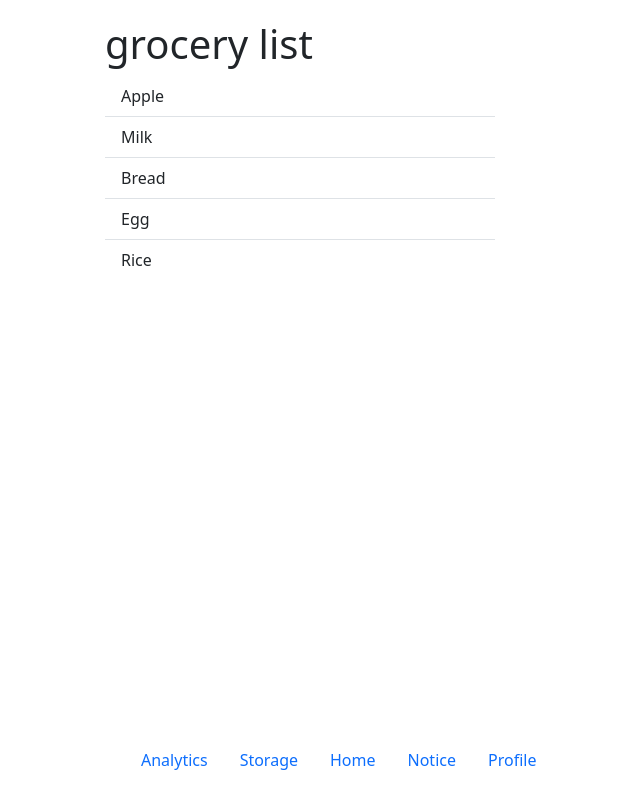
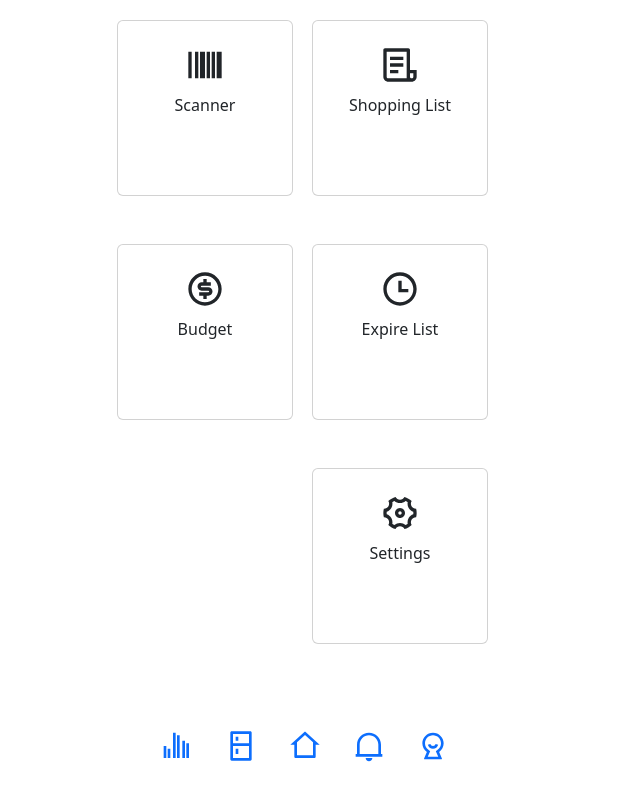
Before and after one commit to irene001019/Comp4020-project-Grocery-Assistant-, a React (Create React App) app in the folder comp4020-project/: page / in a window 1280 px wide. Shown: the whole page, without its empty margins (340-980 px from the left). Built offline with nearby package versions, Linux system fonts and the light colour scheme.

Commit message:
home page done

```diff
--- a/comp4020-project/src/App.js
+++ b/comp4020-project/src/App.js
@@ -1,19 +1,52 @@
 import Card from "./components/Card";
 import ListGroup from "./components/ListGroup";
 import NavBar from "./components/NavBar";
+import { RiBarcodeFill } from "react-icons/ri";
+import { RiFileList3Line } from "react-icons/ri";
+import { RiMoneyDollarCircleLine } from "react-icons/ri";
+import { RiTimeLine } from "react-icons/ri";
+import { RiSettings4Line } from "react-icons/ri";
+
+
+
+
+
 
 function App() {
+  //home page icon name
     let items = [
-        'Apple',
-        'Milk',
-        'Bread',
-        'Egg',
-        'Rice'
+        'Scanner',
+        'Shopping List',
+        'Budget',
+        'Expire List',
+        'Settings'
     ];
+    //home page icon
+    let icon =[
+      <RiBarcodeFill/>,
+      <RiFileList3Line/>,
+      <RiMoneyDollarCircleLine/>,
+      <RiTimeLine/>,
+      <RiSettings4Line/>
+    ];
+
+    let homePageEle = [
+      ['Scanner',<RiBarcodeFill/>],
+      ['Shopping List',<RiFileList3Line/>],
+      ['Budget',<RiMoneyDollarCircleLine/>],
+      ['Expire List', <RiTimeLine/>],
+      ['Settings',<RiSettings4Line/>]
+    ];
+
+
     //limit the consol size style={{ maxWidth: '430px', maxHeight: '932px', margin: '0 auto', padding: '20px' }}
   return (
     <div  style={{ maxWidth: '430px', maxHeight: '932px', margin: '0 auto', padding: '20px' }}>
-      <ListGroup items={items} title="grocery list"/>
+      <div className="container text-center" >
+        <div className="row justify-content-end">
+          {homePageEle.map((name)=> <div className="col-6 mb-3 mb-sm-5"><Card text = {name[0]} icon = {name[1]}/></div>)}
+        </div>
+    </div>
       <NavBar/>
     </div>
   );
--- a/comp4020-project/src/components/Card.jsx
+++ b/comp4020-project/src/components/Card.jsx
@@ -1,10 +1,11 @@
-function Card(){
+//card-title, card-text, card-icon
+function Card(props){
 return(
-    <div className="card" style={{maxWidth: '430px', maxHeight: '932px', margin: '0 auto', padding: '20px'}}>
+    <div className="card " style={{width:'11rem',height:'11rem'}} >
   <div className="card-body">
-    <h5 className="card-title">Card title</h5>
-    <p className="card-text">Some quick example text to build on the card title and make up the bulk of the card's content.</p>
-    <a href="#" className="btn btn-primary">Go somewhere</a>
+  <h1 className="card-title">{props.icon}</h1>
+    <h5 className="card-title ">{props.title}</h5>
+    <p className="card-text">{props.text}</p>
   </div>
 </div>
 );
--- a/comp4020-project/src/components/NavBar.jsx
+++ b/comp4020-project/src/components/NavBar.jsx
@@ -1,13 +1,18 @@
 import { useState } from "react";
+import { RiBarChartGroupedFill } from "react-icons/ri";//analytics
+import { RiFridgeLine } from "react-icons/ri";//storage
+import { RiHome2Line } from "react-icons/ri";//home
+import { RiNotification2Line } from "react-icons/ri";//notification
+import { RiUser5Line } from "react-icons/ri";
 
 function NavBar(){
-    let menuList = ['Analytics', 'Storage', 'Home', 'Notice', 'Profile'];
+    let menuList = [<RiBarChartGroupedFill/>, <RiFridgeLine/>, <RiHome2Line/>, <RiNotification2Line/>, <RiUser5Line/>];
     const [selectedItem, setSelectedItem] = useState(-1);
 
     return(
-        <nav className="nav nav-pills "  style={{position: 'fixed',  bottom: '0', width: '100%', padding: '20px'}}>
+        <nav className="nav nav-pills justify-content-center"  style={{position: 'fixed',  bottom: '0', marginLeft: '15px',padding: '25px'}}>
             {menuList.map((item, index) =>
-            <a className={selectedItem === index ? 'nav-link active' : 'nav-link'}
+            <a className={selectedItem === index ? 'fs-1 nav-link active' : 'fs-2 nav-link'}
             onClick = {()=>{setSelectedItem(index);}}
             aria-current="page" href="#">
                 {item}
```
